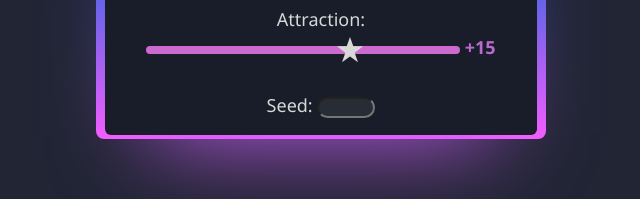
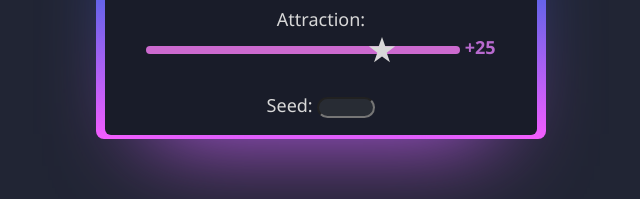
Before and after one commit to philurame/vision-memory-app, a plain HTML site: page index.html in a window 1280 px wide. Shown: the part 407-606 px from the top of the page, 319-959 px from the left. Drawn offline with Linux system fonts and the light colour scheme.

Commit message:
new default

```diff
--- a/index.html
+++ b/index.html
@@ -34,8 +34,8 @@
       </label>
       <label>
         Attraction:<br>
-        <input type="range" id="attractionInput" min="0.05" max="0.95" value="0.65" step="0.05" oninput="attractionOutput.value=(function(val){return val==0?'&nbsp;&nbsp;0&nbsp;&nbsp;':(val>0?'+':'&nbsp;-')+(Math.abs(val)<10?'0':'')+Math.abs(val);})((attractionInput.value*100).toFixed(0)-50);" class="star-slider">
-        <output name="attractionInput" id="attractionOutput" style="font-weight: bold; color: #b86acf">+15</output>
+        <input type="range" id="attractionInput" min="0.05" max="0.95" value="0.75" step="0.05" oninput="attractionOutput.value=(function(val){return val==0?'&nbsp;&nbsp;0&nbsp;&nbsp;':(val>0?'+':'&nbsp;-')+(Math.abs(val)<10?'0':'')+Math.abs(val);})((attractionInput.value*100).toFixed(0)-50);" class="star-slider">
+        <output name="attractionInput" id="attractionOutput" style="font-weight: bold; color: #b86acf">+25</output>
         <br>
         <br>
       </label>
```
